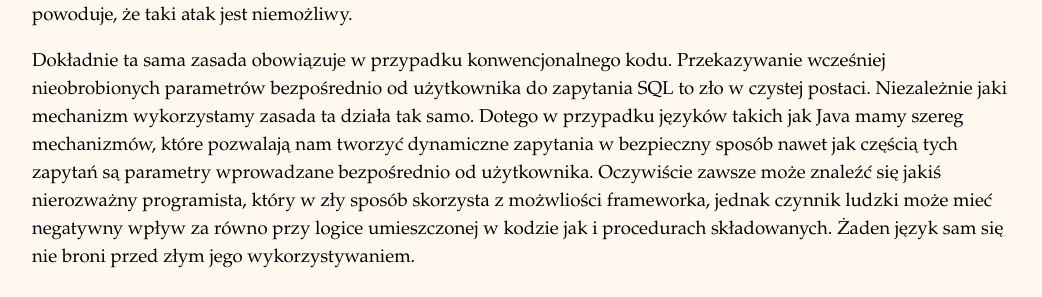
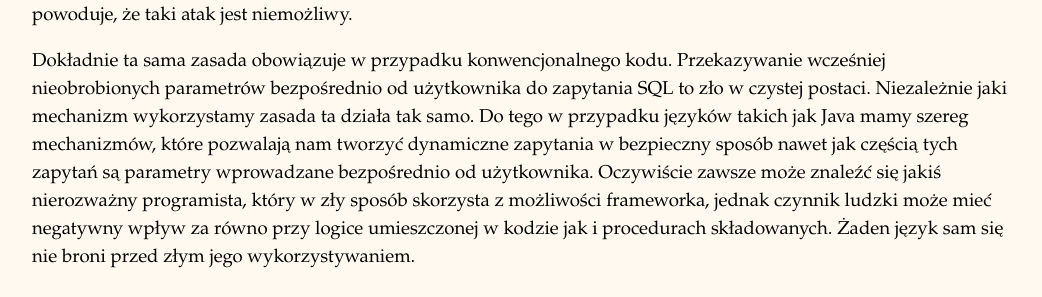
Before and after one commit to michalorman/michalorman-blog-old, a Jekyll site: the page built from blog/architektura/_posts/2010-04-25-procedury-skladowane-w-realizacji-logiki-biznesowej-aplikacji.markdown, in a window 1280 px wide and 900 px high, scrolled down 3235 px. Shown: the part 208-505 px from the top of the window, without its empty margins (118-1160 px from the left). Built offline with Jekyll 4.4.1, drawn with Linux system fonts in a browser that asks for light colours; Markdown is read by kramdown in place of the engine named in the settings; comment, search, counter and statistics services are not loaded; some of the changed text lies outside the part shown.

Commit message:
Fixed typos.

```diff
--- a/blog/architektura/_posts/2010-04-25-procedury-skladowane-w-realizacji-logiki-biznesowej-aplikacji.markdown
+++ b/blog/architektura/_posts/2010-04-25-procedury-skladowane-w-realizacji-logiki-biznesowej-aplikacji.markdown
@@ -115,10 +115,10 @@ procedury przed niczym nas nie bronią, jedynie odpowiednie ich wykorzystywanie
 
 Dokładnie ta sama zasada obowiązuje w przypadku konwencjonalnego kodu. Przekazywanie wcześniej nieobrobionych parametrów
 bezpośrednio od użytkownika do zapytania SQL to zło w czystej postaci. Niezależnie jaki mechanizm wykorzystamy
-zasada ta działa tak samo. Dotego w przypadku języków takich jak Java mamy szereg mechanizmów, które pozwalają nam
+zasada ta działa tak samo. Do tego w przypadku języków takich jak Java mamy szereg mechanizmów, które pozwalają nam
 tworzyć dynamiczne zapytania w bezpieczny sposób nawet jak częścią tych zapytań są parametry wprowadzane
 bezpośrednio od użytkownika. Oczywiście zawsze może znaleźć się jakiś nierozważny programista, który w zły sposób
-skorzysta z możwliości frameworka, jednak czynnik ludzki może mieć negatywny wpływ za równo przy logice umieszczonej
+skorzysta z możliwości frameworka, jednak czynnik ludzki może mieć negatywny wpływ za równo przy logice umieszczonej
 w kodzie jak i procedurach składowanych. Żaden język sam się nie broni przed złym jego wykorzystywaniem.
 
 ## Co tracimy wykorzystując procedury składowane
```
Also changed, not shown: other parts of blog/architektura/_posts/2010-04-25-procedury-skladowane-w-realizacji-logiki-biznesowej-aplikacji.markdown (+1 -1 lines).
